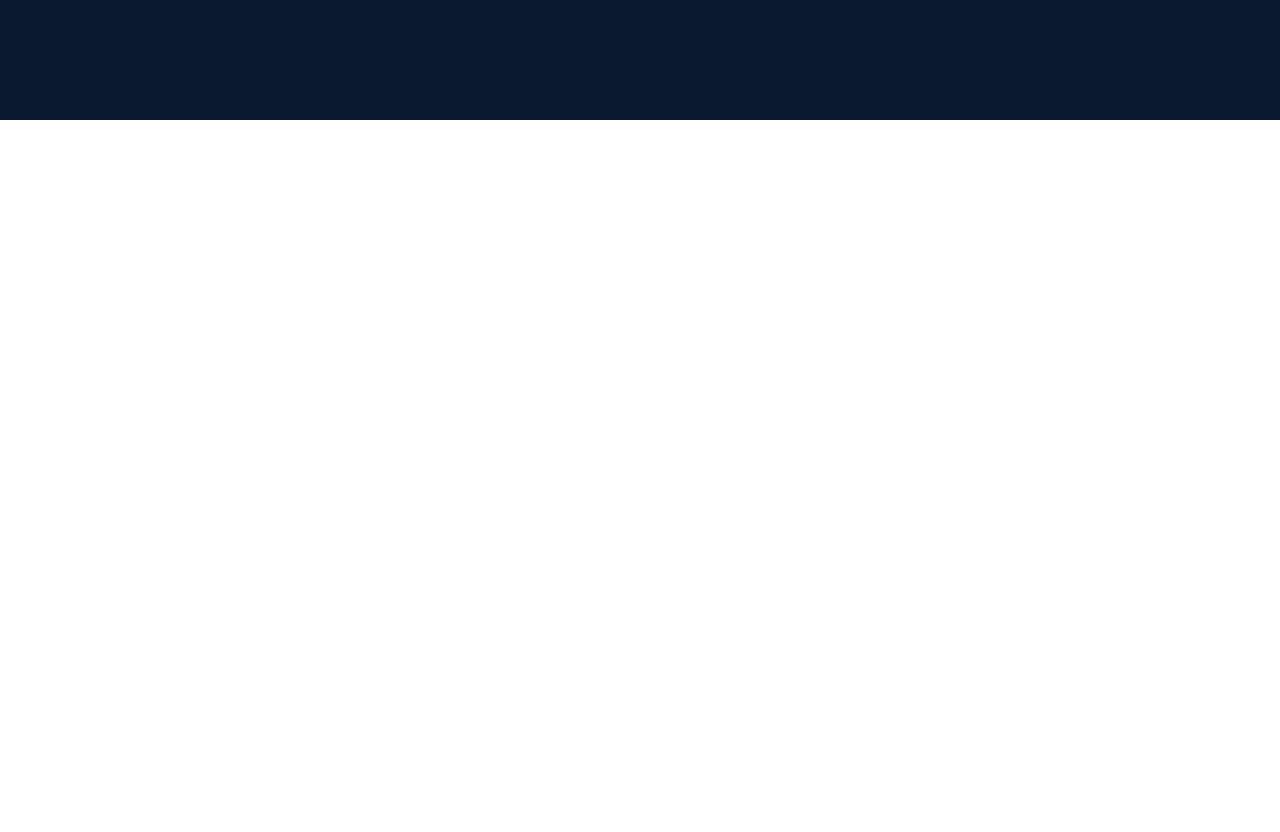
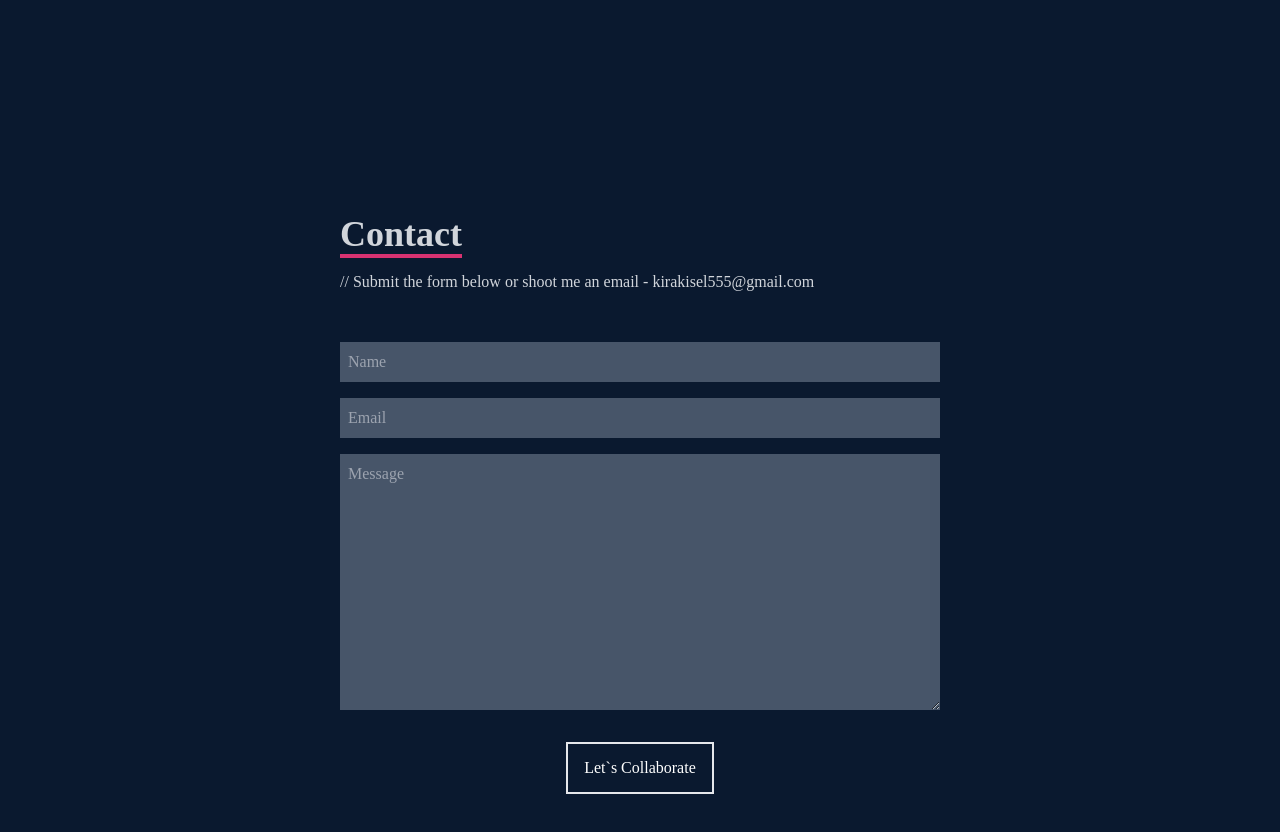
Before and after one commit to arina-zinievych/Personal_Website, a React (Create React App) app: page / in a window 1280 px wide. Shown: the part 3080-3912 px from the top of the page. Before the commit the page ends 3200 px from the top, so only its background shows below. Built offline with nearby package versions, Linux system fonts and the light colour scheme.

Commit message:
create and styled Contact component

```diff
--- a/src/App.js
+++ b/src/App.js
@@ -3,6 +3,7 @@
 import About from "./components/About";
 import Skills from "./components/Skills";
 import Work from "./components/Work";
+import Contact from "./components/Contact";
 
 function App() {
   return (
@@ -12,6 +13,7 @@
         <About />
         <Skills />
         <Work />
+        <Contact />
     </div>
   );
 }
--- /dev/null
+++ b/src/components/Contact.jsx
@@ -0,0 +1,39 @@
+import React from 'react';
+
+const Contact = () => {
+    return (
+        <div name='contact' className='w-full h-screen bg-mainColor flex justify-center items-center p-4'>
+            <form
+            method='POST'
+            action='https://getform.io/f/3e300990-7bcf-49e4-9361-9ba934bc2735'
+            className='flex flex-col max-w-[600px] w-full'>
+                <div className='pb-8'>
+                    <p className='text-4xl font-bold text-textMainColor inline border-b-4 border-accentColor'>Contact</p>
+                    <p className='text-textMainColor py-4'>// Submit the form below or shoot me an email - kirakisel555@gmail.com</p>
+                </div>
+                <input
+                type='text'
+                placeholder='Name'
+                name='name'
+                className='bg-slate-600 p-2'
+                />
+                <input
+                type='email'
+                placeholder='Email'
+                name='email'
+                className='my-4 p-2 bg-slate-600'
+                />
+                <textarea
+                name='message'
+                placeholder='Message'
+                rows='10'
+                className='bg-slate-600 p-2'
+                >
+                </textarea>
+                <button className='text-white border-2 hover:bg-accentColor hover:border-accentColor px-4 py-3 my-8 mx-auto flex ite'>Let`s Collaborate</button>
+            </form>
+        </div>
+    );
+}
+
+export default Contact;
```
